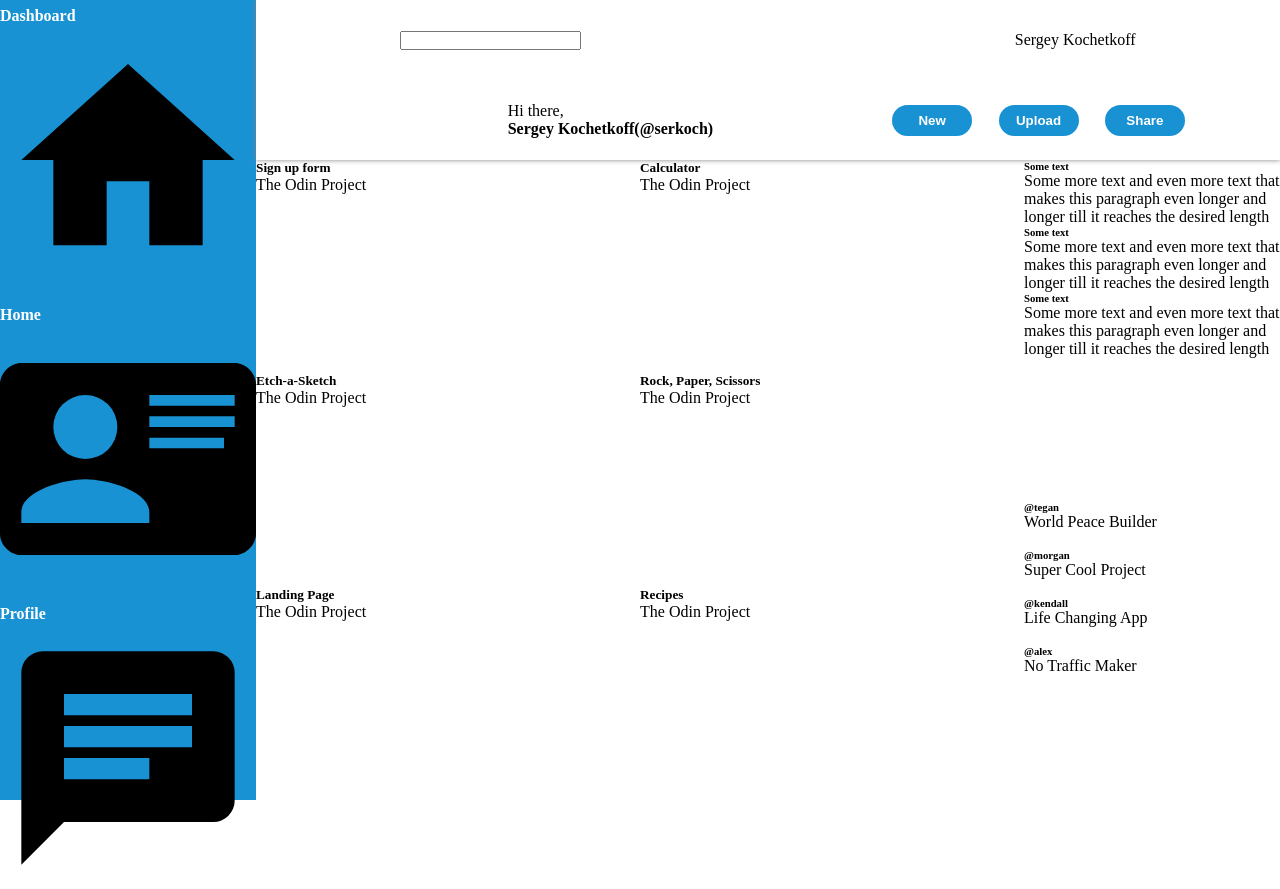
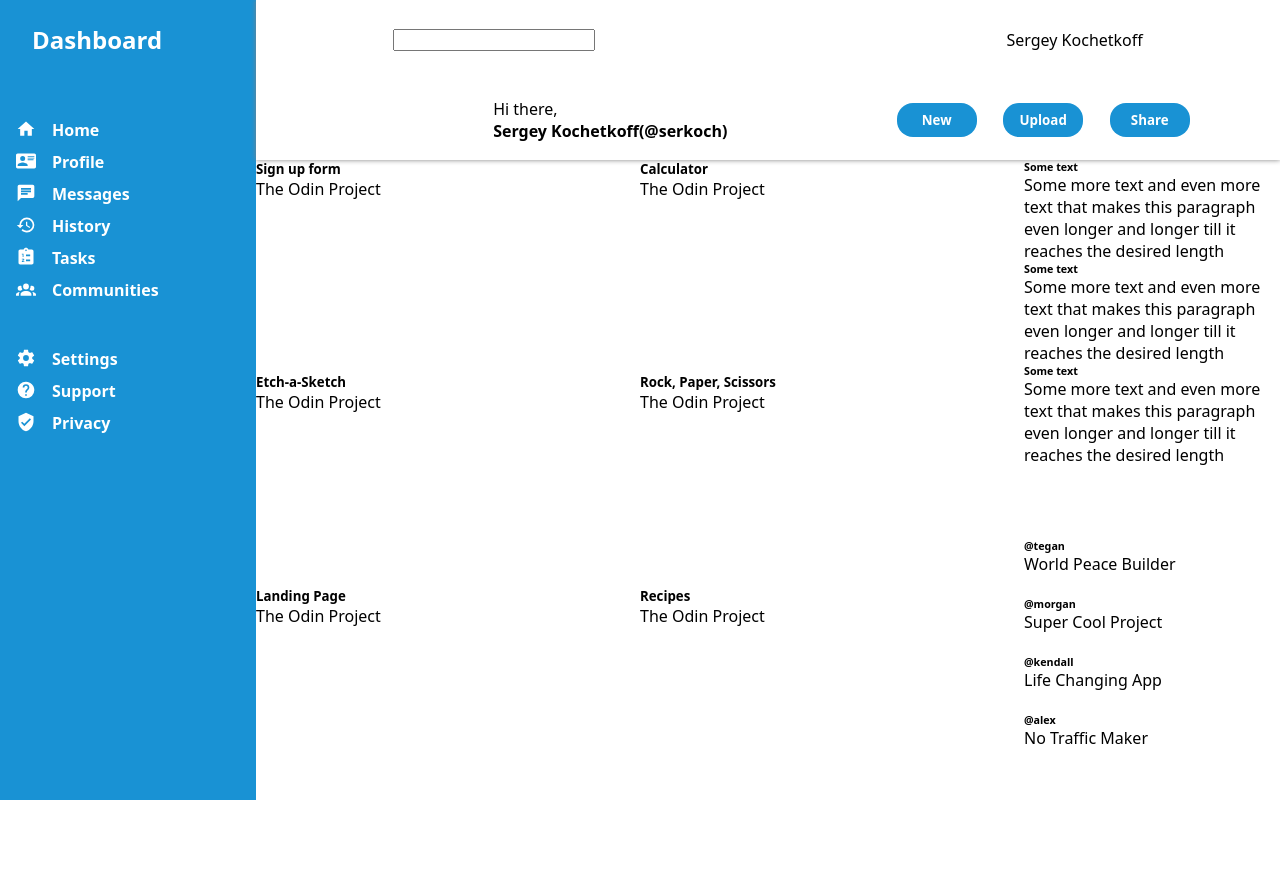
Before and after one commit to serkoch/admin-dashboard, a plain HTML site: page index.html in a window 1280 px wide. Shown: the top 889 px of the page. After the commit the page ends 800 px from the top, so only its background shows below. Drawn offline with Linux system fonts and the light colour scheme.

Commit message:
Add style to sidebar

```diff
--- a/style.css
+++ b/style.css
@@ -2,7 +2,7 @@
   box-sizing: border-box;
   padding: 0;
   margin: 0;
-  list-style-type: none;
+  font-family: system-ui, -apple-system, BlinkMacSystemFont, 'Segoe UI', Roboto, Oxygen, Ubuntu, Cantarell, 'Open Sans', 'Helvetica Neue', sans-serif;
 }
 
 body {
@@ -31,8 +31,25 @@ body {
   grid-template-rows: 1fr 2fr 4fr;
   grid-column: 1;
   color: white;
-  font-weight: 900;
+  font-weight: 700;
   line-height: 2;
+}
+
+.logo {
+  font-size: 1.5rem;
+  margin-top: 1rem;
+}
+
+.nav-buttons img {
+  height: 20px;
+  vertical-align: baseline;
+  margin: -3px 1rem;
+  filter: invert(1);
+}
+
+.logo > img {
+  height: 40px;
+  margin: -0.75rem 1rem;
 }
 
 .header {
@@ -80,4 +97,9 @@ button {
   border-radius: 1rem;
   width: 5rem;
   margin: 0.7rem;
+  cursor: pointer;
 }
+
+li {
+  list-style-type: none;
+}
```
